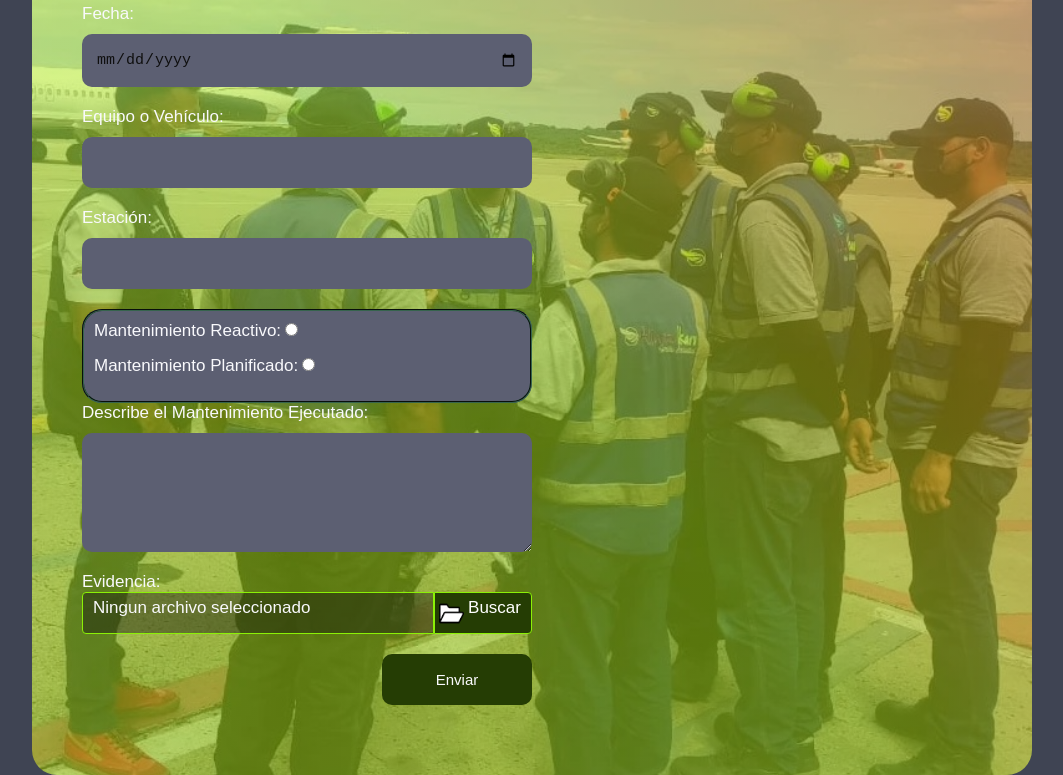
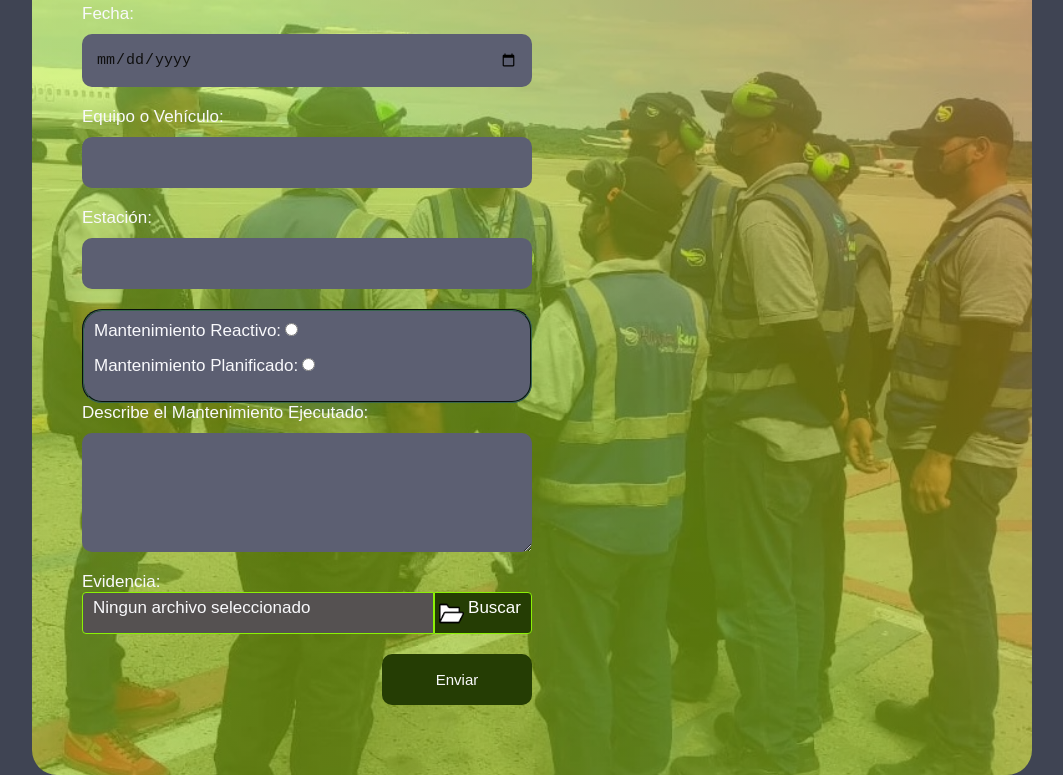
Before and after one commit to RichardGestion/RegistroMantenimiento, a plain HTML site: page index.html in a window 1280 px wide. Shown: the part 116-891 px from the top of the page, without its empty margins (108-1171 px from the left). Drawn offline with Linux system fonts and the light colour scheme.

Commit message:
Update estilo.css

```diff
--- a/estilo.css
+++ b/estilo.css
@@ -11,7 +11,7 @@
 }
 
 .fancy-file__fancy-file-name{
-   background: #0e0d0d67;
+    background: #555151;
     border: 1px solid #8bf106;
     flex: 1;
     border-radius: 4px 0 0 4px;
```
